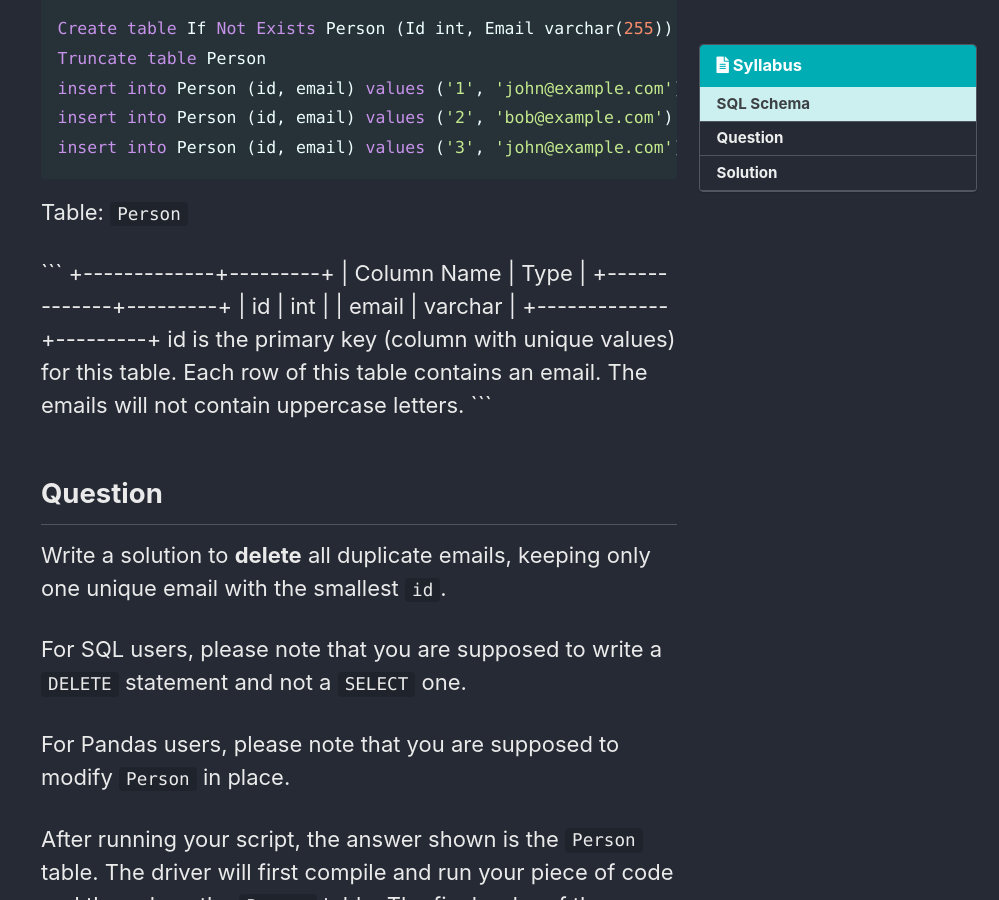
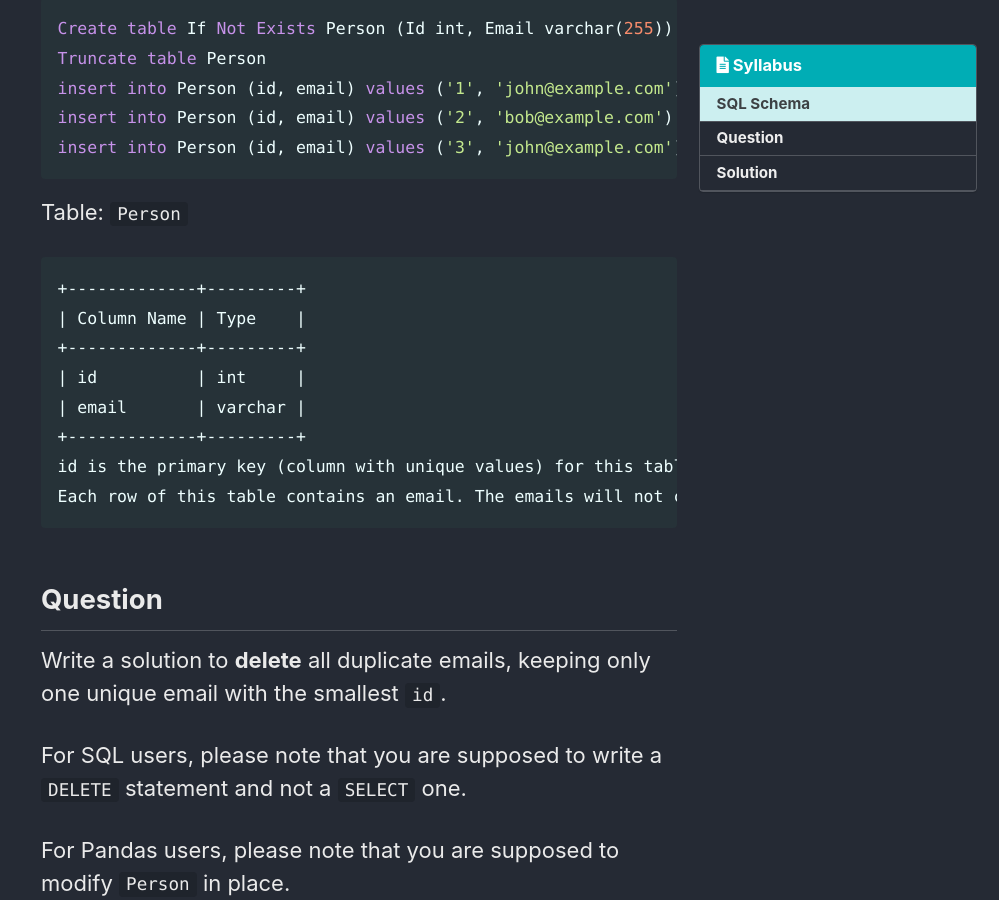
Before and after one commit to PyChanyoung/PyChanyoung.github.io, a Jekyll site: the page built from _posts/2023-08-22-DeleteDuplicateEmails.md, in a window 1280 px wide and 900 px high, scrolled down 421 px. Shown: the whole window, without its empty margins (281-1280 px from the left). Built offline with Jekyll 4.4.1, drawn with Linux system fonts in a browser that asks for light colours; cached includes are drawn as plain includes; some web fonts are replaced; comment, search, counter and statistics services are not loaded.

Commit message:
SQL Question Update

````diff
--- a/_posts/2023-08-22-DeleteDuplicateEmails.md
+++ b/_posts/2023-08-22-DeleteDuplicateEmails.md
@@ -21,7 +21,6 @@ insert into Person (id, email) values ('3', 'john@example.com')
 
 Table: `Person`
 
-<div class="scroll">
 ```
 +-------------+---------+
 | Column Name | Type    |
@@ -32,7 +31,6 @@ Table: `Person`
 id is the primary key (column with unique values) for this table.
 Each row of this table contains an email. The emails will not contain uppercase letters.
 ```
-</div>
 
 ## Question
 
````
